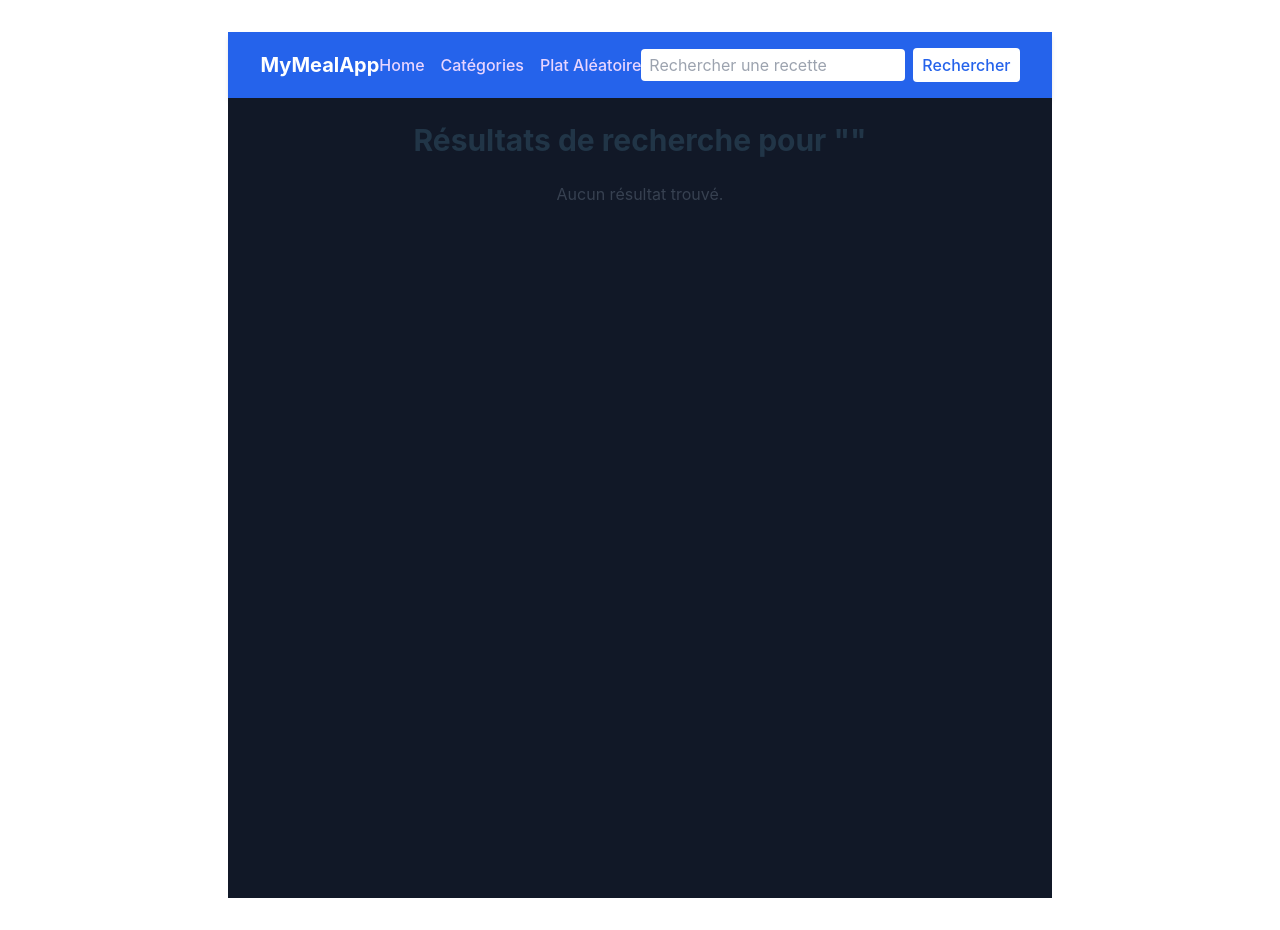
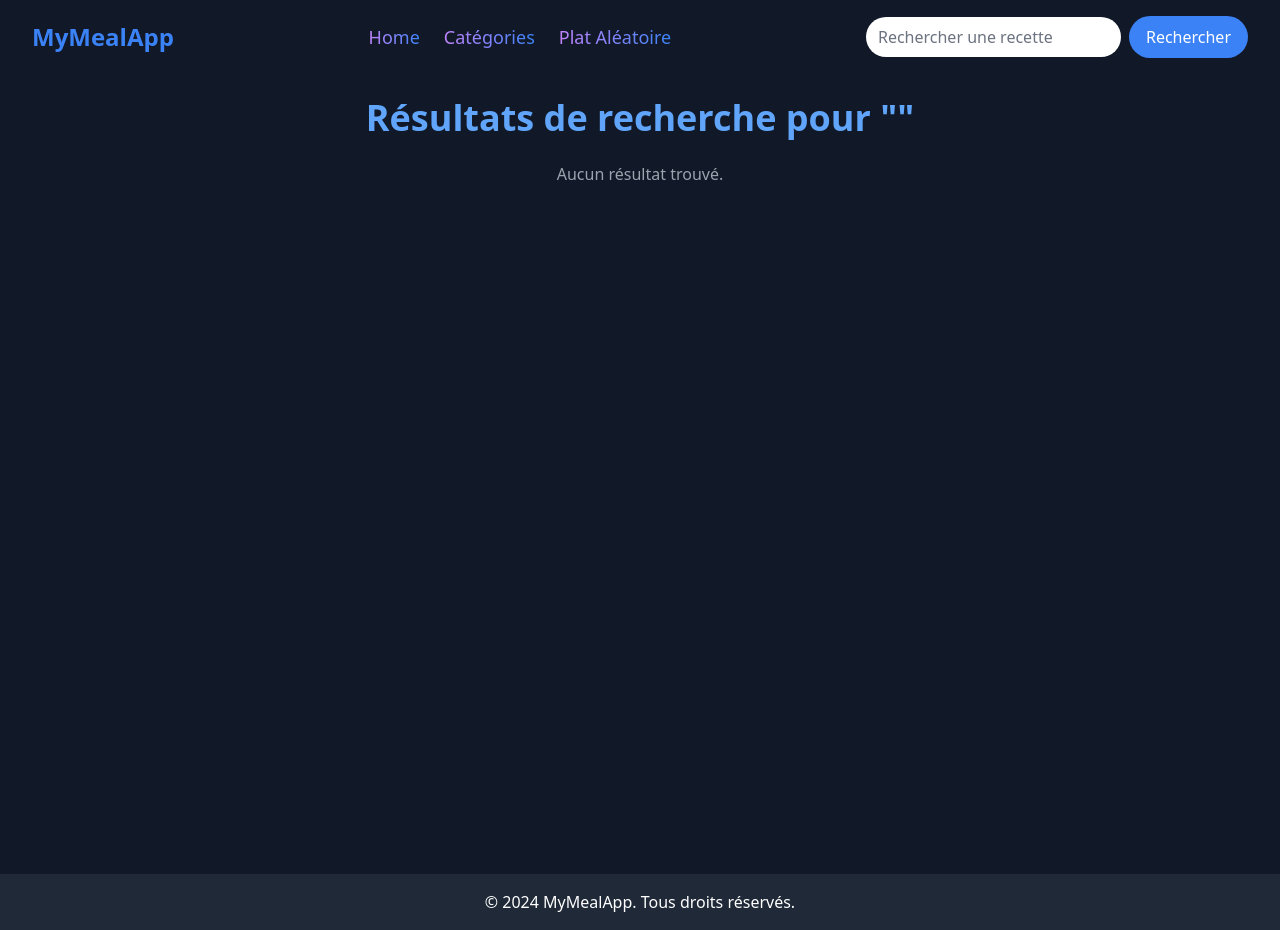
Before and after one commit to TomWilkRavoux/interoReact, a React (Vite) app in the folder mangerVie/: page /search in a window 1280 px wide. Built offline with nearby package versions, Linux system fonts and the light colour scheme.

Commit message:
First modif css

```diff
--- a/mangerVie/src/App.jsx
+++ b/mangerVie/src/App.jsx
@@ -9,6 +9,8 @@ import IngredientRecipes from './composents/ingredientDetails.jsx';
 import CategorieList from './composents/categorieList.jsx';
 import RandomMeal from './composents/randomMeal.jsx';
 import SearchResults from './composents/resultatRecherche.jsx';
+import Header from './composents/header.jsx';
+import Footer from './composents/footer.jsx';
 
 
 function App() {
@@ -17,6 +19,7 @@ function App() {
     <>
 
         <BrowserRouter>
+        <Header />
         <Routes>
           <Route path='/' element={<HomePage/>} />
           <Route path="/categories" element={<CategorieList />} />
@@ -26,6 +29,7 @@ function App() {
           <Route path="/category/:category" element={<CategoryRecipes />} />
           <Route path="/ingredient/:ingredient" element={<IngredientRecipes />} />
         </Routes>
+        <Footer />
       </BrowserRouter>
     </>
   )
--- a/mangerVie/src/composents/header.jsx
+++ b/mangerVie/src/composents/header.jsx
@@ -13,14 +13,14 @@ export default function Header() {
     };
 
 return (
-        <header className="bg-blue-600 text-white p-4 shadow-md w-full">
+        <header className="bg-gray-900 text-white p-4 shadow-md w-full">
         <div className="flex justify-between items-center max-w-7xl mx-auto px-4">
-            <h1 className="text-xl font-bold">MyMealApp</h1>
+            <h1 className="text-2xl font-bold text-blue-500">MyMealApp</h1>
             <nav>
-            <ul className="flex space-x-4">
-                <li><Link to="/" className="text-purple-200 hover:text-purple-600">Home</Link></li>
-                <li><Link to="/categories" className="text-purple-200 hover:text-purple-600">Catégories</Link></li>
-                <li><Link to="/random" className="text-purple-200 hover:text-purple-600">Plat Aléatoire</Link></li>
+            <ul className="flex space-x-6">
+                <li><Link to="/" className="text-lg bg-gradient-to-r from-purple-400 to-blue-500 bg-clip-text text-transparent hover:from-purple-600 hover:to-blue-700">Home</Link></li>
+                <li><Link to="/categories" className="text-lg bg-gradient-to-r from-purple-400 to-blue-500 bg-clip-text text-transparent hover:from-purple-600 hover:to-blue-700">Catégories</Link></li>
+                <li><Link to="/random" className="text-lg bg-gradient-to-r from-purple-400 to-blue-500 bg-clip-text text-transparent hover:from-purple-600 hover:to-blue-700">Plat Aléatoire</Link></li>
             </ul>
             </nav>
             <form onSubmit={handleSearch} className="flex items-center space-x-2">
@@ -29,9 +29,9 @@ export default function Header() {
                     value={query}
                     onChange={(e) => setQuery(e.target.value)}
                     placeholder="Rechercher une recette"
-                className="px-2 py-1 rounded text-white"
+                    className="px-3 py-2 rounded-full text-black placeholder-gray-500 focus:outline-none focus:ring-2 focus:ring-blue-500"
                 />
-            <button type="submit" className="bg-white text-blue-600 px-2 py-1 rounded hover:bg-gray-200">
+                <button type="submit" className="bg-blue-500 text-white px-4 py-2 rounded-full hover:bg-blue-700">
                     Rechercher
                 </button>
             </form>
--- a/mangerVie/src/composents/resultatRecherche.jsx
+++ b/mangerVie/src/composents/resultatRecherche.jsx
@@ -21,22 +21,23 @@ export default function SearchResults() {
 
     return (
         <div>
-            <Header/>
-            <div className="p-6 bg-gray-900 min-h-screen">
-                    <h1 className="text-3xl font-bold text-center mb-6">Résultats de recherche pour "{query}"</h1>
+            <div className="p-6 bg-gray-900 text-white min-h-screen">
+                    <h1 className="text-4xl font-bold text-center mb-6 text-blue-400">Résultats de recherche pour "{query}"</h1>
                     <div className="grid grid-cols-3 gap-6">
                         {results.length > 0 ? (
                         results.map((meal) => (
-                            <div key={meal.idMeal} className="border p-4 rounded-lg shadow-lg">
-                            <img src={meal.strMealThumb} alt={meal.strMeal} className="w-full h-40 object-cover rounded-lg mb-4" />
-                            <h2 className="text-lg font-semibold">{meal.strMeal}</h2>
-                            <Link to={`/recipe/${meal.idMeal}`} className="text-blue-500 font-bold mt-2 inline-block">
-                                Voir les détails
-                            </Link>
+                            <div key={meal.idMeal}  className="bg-gray-800 border border-gray-700 rounded-lg shadow-lg overflow-hidden hover:scale-105 transform transition duration-300">
+                                <img src={meal.strMealThumb} alt={meal.strMeal} className="w-full h-48 object-cover" />
+                                <div className="p-4 text-center">
+                                    <h2 className="text-lg font-semibold text-blue-300">{meal.strMeal}</h2>
+                                    <Link to={`/recipe/${meal.idMeal}`} className="mt-2 inline-block bg-blue-500 text-white px-4 py-2 rounded-full hover:bg-blue-700">
+                                        Voir les détails
+                                    </Link>
+                                </div>
                             </div>
                         ))
                         ) : (
-                        <p className="text-center text-gray-700 col-span-3">Aucun résultat trouvé.</p>
+                        <p className="text-center text-gray-400 col-span-3">Aucun résultat trouvé.</p>
                         )}
                     </div>
                     </div>
--- a/mangerVie/src/index.css
+++ b/mangerVie/src/index.css
@@ -2,7 +2,7 @@
 @tailwind components;
 @tailwind utilities;
 
-:root {
+/* :root {
   font-family: Inter, system-ui, Avenir, Helvetica, Arial, sans-serif;
   line-height: 1.5;
   font-weight: 400;
@@ -15,6 +15,10 @@
   text-rendering: optimizeLegibility;
   -webkit-font-smoothing: antialiased;
   -moz-osx-font-smoothing: grayscale;
+} */
+#root {
+  all: unset; /* Annule tous les styles hérités */
+  display: contents; /* Pour que #root n'affecte pas la mise en page */
 }
 
 a {
@@ -26,13 +30,13 @@ a:hover {
   color: #535bf2;
 }
 
-body {
+/* body {
   margin: 0;
   display: flex;
   place-items: center;
   min-width: 320px;
   min-height: 100vh;
-}
+} */
 
 /* h1 {
   font-size: 3.2em;
--- a/mangerVie/src/pages/HomePage.jsx
+++ b/mangerVie/src/pages/HomePage.jsx
@@ -40,58 +40,64 @@ export default function Home() {
 
     return (
 
-        <div>
-            <Header/>
+        <div className="bg-gray-900 text-white min-h-screen">
             <br/><br/>
-            <div>
-                <h1 className="text-3xl font-bold text-center mb-6"> Recettes populaires</h1>
-                <div className="grid grid-cols-3 gap-6 ">
+            <div className="p-6">
+                    <section className="mb-12">
+                        <h1 className="text-4xl font-bold text-center mb-6 text-blue-400"> Recettes populaires</h1>
+                        <div  className="grid grid-cols-3 gap-6">
                             {recette.map((meal) => (
-                        <div key={meal.idMeal} className="recipe-card category-card border p-4 rounded-lg shadow-lg text-center">
-                            <img src={meal.strMealThumb} alt={meal.strMeal} className="recipe-image" />
-                            <h2 className="text-lg font-semibold">{meal.strMeal}</h2>
-                            <p className="text-gray-600">Catégorie : {meal.strCategory}</p>
-                            <p className="text-gray-600">Origine : {meal.strArea}</p>
-                            <a href={`/recipe/${meal.idMeal}`} className="text-blue-500 font-bold mt-2 inline-block">Voir les détails</a>
+                                <div key={meal.idMeal} className="bg-gray-800 border border-gray-700 rounded-lg shadow-lg overflow-hidden hover:scale-105 transform transition duration-300">
+                                    <img src={meal.strMealThumb} alt={meal.strMeal} className="w-full h-48 object-cover"/>
+                                    <div className="p-4 text-center">
+                                        <h2 className="text-lg font-semibold text-blue-300">{meal.strMeal}</h2>
+                                        <p className="text-gray-400">Catégorie : {meal.strCategory}</p>
+                                        <p className="text-gray-400">Origine : {meal.strArea}</p>
+                                        <a href={`/recipe/${meal.idMeal}`}  className="mt-2 inline-block bg-blue-500 text-white px-4 py-2 rounded-full hover:bg-blue-700">Voir les détails</a>
+                                    </div>
                                 </div>
                             ))}
                         </div>
-            </div>
+                    </section>
                 <br/><br/><br/>
-            <div>
-                <h2 className="text-2xl font-bold text-center mb-6">Catégories</h2>
+                <section className="mb-12">
+                    <h2  className="text-4xl font-bold text-center mb-6 text-blue-400">Catégories</h2>
                     <div className="grid grid-cols-3 gap-6">
                         {categories.map((category) => (
-                        <div key={category.idCategory} className="category-card border p-4 rounded-lg shadow-lg text-center">
-                            <img src={category.strCategoryThumb} alt={category.strCategory} className="category-image w-full h-40 object-cover rounded-lg mb-4" />
-                            <h3 className="text-lg font-semibold">{category.strCategory}</h3>
-                            <Link to={`/category/${category.strCategory}`} className="text-blue-500 font-bold mt-2 inline-block">Voir les recettes</Link>
+                            <div key={category.idCategory}  className="bg-gray-800 border border-gray-700 rounded-lg shadow-lg overflow-hidden hover:scale-105 transform transition duration-300">
+                                <img src={category.strCategoryThumb} alt={category.strCategory}  className="w-full h-48 object-cover" />
+                                <div className="p-4 text-center">
+                                    <h3 className="text-lg font-semibold text-blue-300">{category.strCategory}</h3>
+                                    <Link to={`/category/${category.strCategory}`} className="mt-2 inline-block bg-blue-500 text-white px-4 py-2 rounded-full hover:bg-blue-700">Voir les recettes</Link>
+                                </div>
                             </div>
                         ))}
                     </div>
-            </div>
+                </section>
                 <br/><br/><br/>
-            <div>
-                <h2 className="text-2xl font-bold text-center mb-6">Liste des Ingrédients</h2>
+                <section className="mb-12">
+                    <h2 className="text-4xl font-bold text-center mb-6 text-blue-400">Liste des Ingrédients</h2>
                     <div className="grid grid-cols-3 gap-6">
                         {ingredients.map((ingredient) => (
-                        <div key={ingredient.idIngredient} className="ingredient-card border p-4 rounded-lg shadow-lg">
-                        <h3 className="text-lg font-semibold mb-2">{ingredient.strIngredient}</h3>
+                            <div key={ingredient.idIngredient}  className="bg-gray-800 border border-gray-700 rounded-lg shadow-lg overflow-hidden hover:scale-105 transform transition duration-300">
+                                <div className="p-4 text-center">
+                                    <h3 className="text-lg font-semibold text-blue-300 mb-2">{ingredient.strIngredient}</h3>
                                     {ingredient.strDescription && (
-                            <p className="text-white text-sm">{ingredient.strDescription.substring(0, 100)}...</p>
+                                        <p className="text-gray-400 text-sm mb-4">{ingredient.strDescription.substring(0, 100)}...</p>
                                     )}
                                     <Link
                                         to={`/ingredient/${ingredient.strIngredient}`}
-                            className="text-blue-500 font-bold mt-2 inline-block"
+                                        className="mt-2 inline-block bg-blue-500 text-white px-4 py-2 rounded-full hover:bg-blue-700"
                                     >
                                         Voir les recettes
                                     </Link>
                                 </div>
+                            </div>
                         ))}
                     </div>
+                </section>
             </div>
             <br />
-            <Footer/>
         </div>
 
     );
```
Also changed, not shown: mangerVie/src/composents/randomMeal.jsx (+14 -14 lines). Lines whose indentation alone changed are shown as unchanged.
